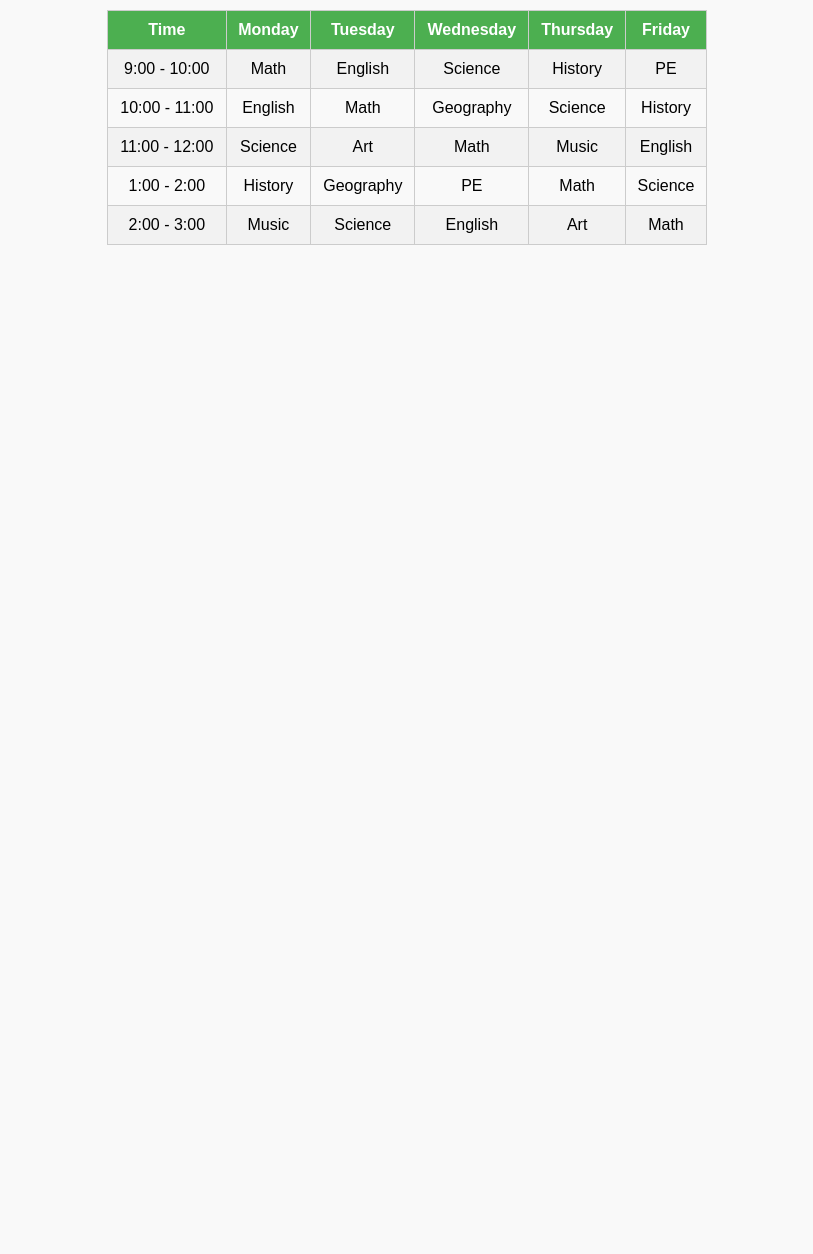
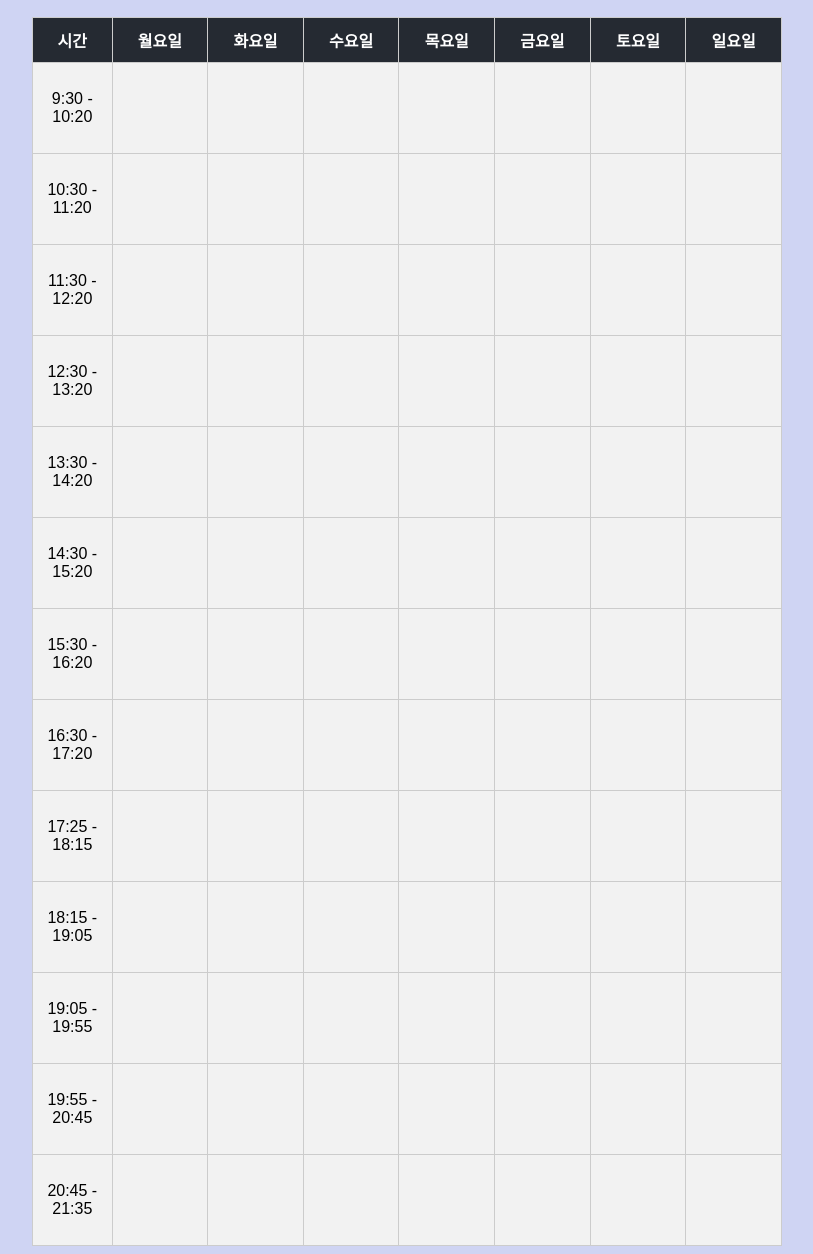
Before and after one commit to rimg1/javabee, a plain HTML site: page welcome.html in a window 1280 px wide. Shown: the part 88-1342 px from the top of the page, without its empty margins (233-1046 px from the left). Before the commit the page ends 800 px from the top, so only its background shows below. Drawn offline with Linux system fonts and the light colour scheme.

Commit message:
new table

```diff
--- a/style2.css
+++ b/style2.css
@@ -3,9 +3,7 @@ body {
   display: flex;
   flex-direction: column;
   align-items: center;
-  margin: 0;
-  padding: 0;
-  background-color: #f9f9f9;
+  background-color: #cfd4f3;
 }
 
 h1 {
@@ -16,9 +14,9 @@ h1 {
 /* 시간표 스타일 */
 table {
   width: 80%;
-  max-width: 600px;
+  max-width: 750px;
   border-collapse: collapse;
-  margin-top: 20px;
+  margin-top: 10px;
 }
 
 th,
@@ -29,10 +27,21 @@ td {
 }
 
 th {
-  background-color: #4caf50;
+  background-color: #0b101ae1;
   color: white;
 }
 
-tr:nth-child(even) {
+tr {
   background-color: #f2f2f2;
 }
+
+textarea {
+  width: 90%;
+  height: 60px;
+  resize: none;
+  border: none;
+  text-align: center;
+  font-size: 14px;
+  padding: 3px;
+  background-color: #f2f2f2;
+}
--- a/welcome.html
+++ b/welcome.html
@@ -11,57 +11,149 @@
     </style>
   </head>
   <body>
-    <h1>Weekly Time Table</h1>
+    <h1>스터디 메모</h1>
 
     <!-- 시간표 테이블 -->
     <table>
       <tr>
-        <th>Time</th>
-        <th>Monday</th>
-        <th>Tuesday</th>
-        <th>Wednesday</th>
-        <th>Thursday</th>
-        <th>Friday</th>
+        <th>시간</th>
+        <th>월요일</th>
+        <th>화요일</th>
+        <th>수요일</th>
+        <th>목요일</th>
+        <th>금요일</th>
+        <th>토요일</th>
+        <th>일요일</th>
       </tr>
       <tr>
-        <td>9:00 - 10:00</td>
-        <td>Math</td>
-        <td>English</td>
-        <td>Science</td>
-        <td>History</td>
-        <td>PE</td>
+        <td>9:30 - 10:20</td>
+        <td><textarea placeholder=""></textarea></td>
+        <td><textarea placeholder=""></textarea></td>
+        <td><textarea placeholder=""></textarea></td>
+        <td><textarea placeholder=""></textarea></td>
+        <td><textarea placeholder=""></textarea></td>
+        <td><textarea placeholder=""></textarea></td>
+        <td><textarea placeholder=""></textarea></td>
       </tr>
       <tr>
-        <td>10:00 - 11:00</td>
-        <td>English</td>
-        <td>Math</td>
-        <td>Geography</td>
-        <td>Science</td>
-        <td>History</td>
+        <td>10:30 - 11:20</td>
+        <td><textarea placeholder=""></textarea></td>
+        <td><textarea placeholder=""></textarea></td>
+        <td><textarea placeholder=""></textarea></td>
+        <td><textarea placeholder=""></textarea></td>
+        <td><textarea placeholder=""></textarea></td>
+        <td><textarea placeholder=""></textarea></td>
+        <td><textarea placeholder=""></textarea></td>
       </tr>
       <tr>
-        <td>11:00 - 12:00</td>
-        <td>Science</td>
-        <td>Art</td>
-        <td>Math</td>
-        <td>Music</td>
-        <td>English</td>
+        <td>11:30 - 12:20</td>
+        <td><textarea placeholder=""></textarea></td>
+        <td><textarea placeholder=""></textarea></td>
+        <td><textarea placeholder=""></textarea></td>
+        <td><textarea placeholder=""></textarea></td>
+        <td><textarea placeholder=""></textarea></td>
+        <td><textarea placeholder=""></textarea></td>
+        <td><textarea placeholder=""></textarea></td>
       </tr>
       <tr>
-        <td>1:00 - 2:00</td>
-        <td>History</td>
-        <td>Geography</td>
-        <td>PE</td>
-        <td>Math</td>
-        <td>Science</td>
+        <td>12:30 - 13:20</td>
+        <td><textarea placeholder=""></textarea></td>
+        <td><textarea placeholder=""></textarea></td>
+        <td><textarea placeholder=""></textarea></td>
+        <td><textarea placeholder=""></textarea></td>
+        <td><textarea placeholder=""></textarea></td>
+        <td><textarea placeholder=""></textarea></td>
+        <td><textarea placeholder=""></textarea></td>
       </tr>
       <tr>
-        <td>2:00 - 3:00</td>
-        <td>Music</td>
-        <td>Science</td>
-        <td>English</td>
-        <td>Art</td>
-        <td>Math</td>
+        <td>13:30 - 14:20</td>
+        <td><textarea placeholder=""></textarea></td>
+        <td><textarea placeholder=""></textarea></td>
+        <td><textarea placeholder=""></textarea></td>
+        <td><textarea placeholder=""></textarea></td>
+        <td><textarea placeholder=""></textarea></td>
+        <td><textarea placeholder=""></textarea></td>
+        <td><textarea placeholder=""></textarea></td>
+      </tr>
+      <tr>
+        <td>14:30 - 15:20</td>
+        <td><textarea placeholder=""></textarea></td>
+        <td><textarea placeholder=""></textarea></td>
+        <td><textarea placeholder=""></textarea></td>
+        <td><textarea placeholder=""></textarea></td>
+        <td><textarea placeholder=""></textarea></td>
+        <td><textarea placeholder=""></textarea></td>
+        <td><textarea placeholder=""></textarea></td>
+      </tr>
+      <tr>
+        <td>15:30 - 16:20</td>
+        <td><textarea placeholder=""></textarea></td>
+        <td><textarea placeholder=""></textarea></td>
+        <td><textarea placeholder=""></textarea></td>
+        <td><textarea placeholder=""></textarea></td>
+        <td><textarea placeholder=""></textarea></td>
+        <td><textarea placeholder=""></textarea></td>
+        <td><textarea placeholder=""></textarea></td>
+      </tr>
+      <tr>
+        <td>16:30 - 17:20</td>
+        <td><textarea placeholder=""></textarea></td>
+        <td><textarea placeholder=""></textarea></td>
+        <td><textarea placeholder=""></textarea></td>
+        <td><textarea placeholder=""></textarea></td>
+        <td><textarea placeholder=""></textarea></td>
+        <td><textarea placeholder=""></textarea></td>
+        <td><textarea placeholder=""></textarea></td>
+      </tr>
+      <tr>
+        <td>17:25 - 18:15</td>
+        <td><textarea placeholder=""></textarea></td>
+        <td><textarea placeholder=""></textarea></td>
+        <td><textarea placeholder=""></textarea></td>
+        <td><textarea placeholder=""></textarea></td>
+        <td><textarea placeholder=""></textarea></td>
+        <td><textarea placeholder=""></textarea></td>
+        <td><textarea placeholder=""></textarea></td>
+      </tr>
+      <tr>
+        <td>18:15 - 19:05</td>
+        <td><textarea placeholder=""></textarea></td>
+        <td><textarea placeholder=""></textarea></td>
+        <td><textarea placeholder=""></textarea></td>
+        <td><textarea placeholder=""></textarea></td>
+        <td><textarea placeholder=""></textarea></td>
+        <td><textarea placeholder=""></textarea></td>
+        <td><textarea placeholder=""></textarea></td>
+      </tr>
+      <tr>
+        <td>19:05 - 19:55</td>
+        <td><textarea placeholder=""></textarea></td>
+        <td><textarea placeholder=""></textarea></td>
+        <td><textarea placeholder=""></textarea></td>
+        <td><textarea placeholder=""></textarea></td>
+        <td><textarea placeholder=""></textarea></td>
+        <td><textarea placeholder=""></textarea></td>
+        <td><textarea placeholder=""></textarea></td>
+      </tr>
+      <tr>
+        <td>19:55 - 20:45</td>
+        <td><textarea placeholder=""></textarea></td>
+        <td><textarea placeholder=""></textarea></td>
+        <td><textarea placeholder=""></textarea></td>
+        <td><textarea placeholder=""></textarea></td>
+        <td><textarea placeholder=""></textarea></td>
+        <td><textarea placeholder=""></textarea></td>
+        <td><textarea placeholder=""></textarea></td>
+      </tr>
+      <tr>
+        <td>20:45 - 21:35</td>
+        <td><textarea placeholder=""></textarea></td>
+        <td><textarea placeholder=""></textarea></td>
+        <td><textarea placeholder=""></textarea></td>
+        <td><textarea placeholder=""></textarea></td>
+        <td><textarea placeholder=""></textarea></td>
+        <td><textarea placeholder=""></textarea></td>
+        <td><textarea placeholder=""></textarea></td>
       </tr>
     </table>
   </body>
```
